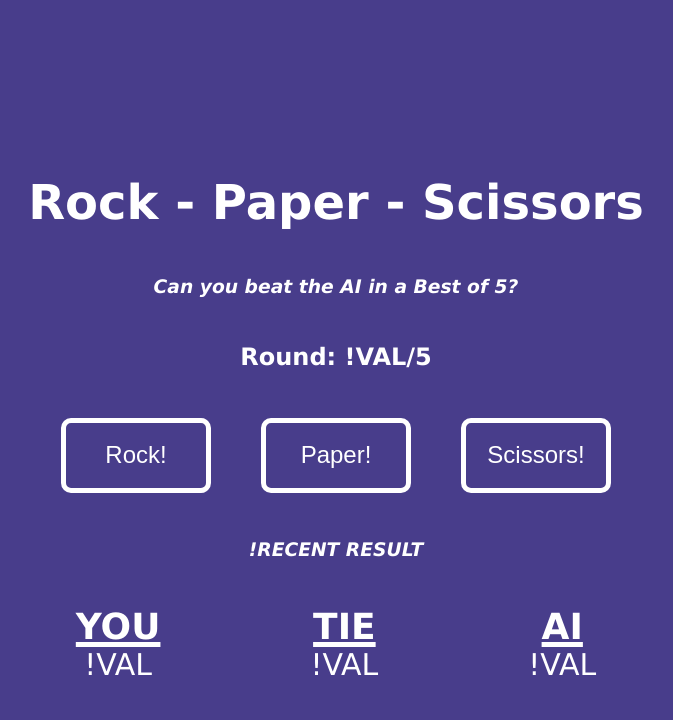
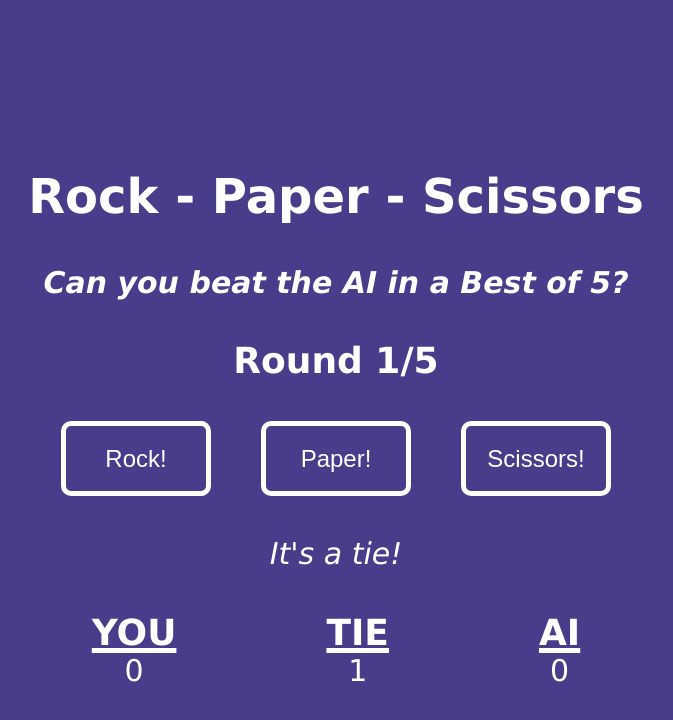
Before and after one commit to DCross13/odin-rps, a plain HTML site: page index.html in a window 1280 px wide. Both pictures are taken after a click on the button "Rock!". Shown: the whole page, without its empty margins (304-977 px from the left). Drawn offline with Linux system fonts and the light colour scheme.

Commit message:
Complete game (one cycle)
- Plays one round of RPS using solely user input. May return to this project later to add a 'Play again?' option.

```diff
--- a/script.js
+++ b/script.js
@@ -1,3 +1,8 @@
+let gameCount = 0;
+let winCount = 0;
+let lossCount = 0;
+let tieCount = 0;
+
 const rockBtn = document.querySelector('#rock');
 rockBtn.addEventListener('click', () => {playRound('rock')});
 
@@ -7,10 +12,18 @@ paperBtn.addEventListener('click', () => {playRound('paper')});
 const scissorsBtn = document.querySelector('#scissors');
 scissorsBtn.addEventListener('click', () => {playRound('scissors')});
 
-let gameCount = 0;
-let winCount = 0;
-let lossCount = 0;
-let tieCount = 0;
+const roundCounter = document.querySelector('.round.counter');
+roundCounter.innerHTML = `<h2 class="round counter">Start!</h2>`;
+
+const recentResult = document.querySelector('.subtext.result');
+recentResult.textContent = "Waiting...";
+
+const winCounter = document.querySelector('.win.Count');
+const tieCounter = document.querySelector('.tie.Count');
+const lossCounter = document.querySelector('.loss.Count');
+winCounter.textContent = "0";
+tieCounter.textContent = "0";
+lossCounter.textContent = "0";
 
 function game()
 {
@@ -74,7 +87,7 @@ function game()
         }
 
         //gameCount++;
-        console.log(outcome);
+        //console.log(outcome);
         console.log("The score is " + winCount + "-" + lossCount + "-" + tieCount + ".");
     }
 
@@ -212,24 +225,28 @@ function playRound(input)
                 gameCount++;
                 break;
         }
-
+        recentResult.textContent = outcome;
+        winCounter.textContent = winCount;
+        tieCounter.textContent = tieCount;
+        lossCounter.textContent = lossCount;
     }
 
     console.log(gameCount, result, outcome);
+    roundCounter.innerHTML = `<h2 class="round counter">Round ${gameCount}/5</h2>`;
 
     if (gameCount >= 5)
     {
         if(winCount > lossCount)
         {
-            console.log("Congratulations - you beat me!");
+            recentResult.textContent = "Congratulations - you beat me!";
         }
         else if (lossCount > winCount)
         {
-            console.log("Looks like AI wins again!");
+            recentResult.textContent = "Looks like AI reigns supreme!";
         }
         else
         {
-            console.log("It's a tie - better luck next time!");
+            recentResult.textContent = "It's a tie - better luck next time!";
         }
     }
 
--- a/styles.css
+++ b/styles.css
@@ -30,6 +30,7 @@ body {
 
 .subtext {
     font-style: italic;
+    font-size: 30px;
     /* margin-bottom: 50px; */
 }
 
```
